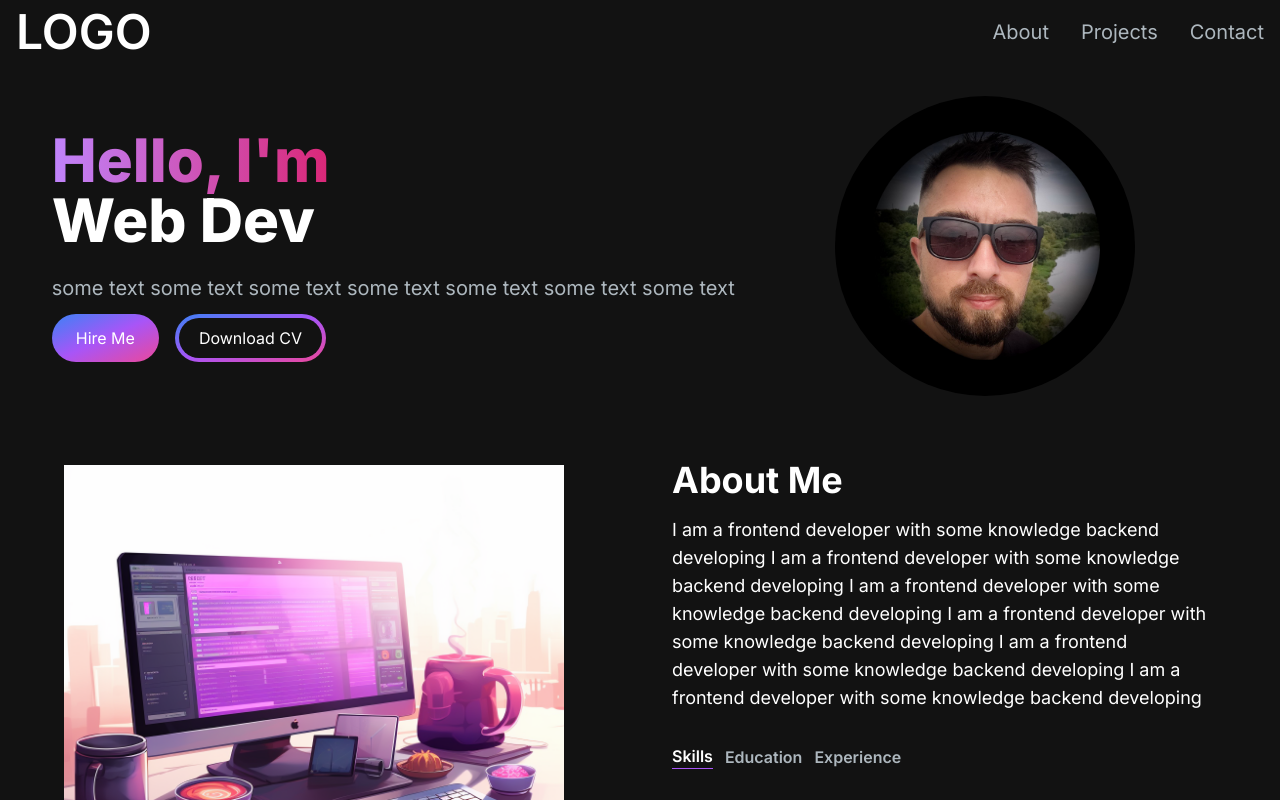
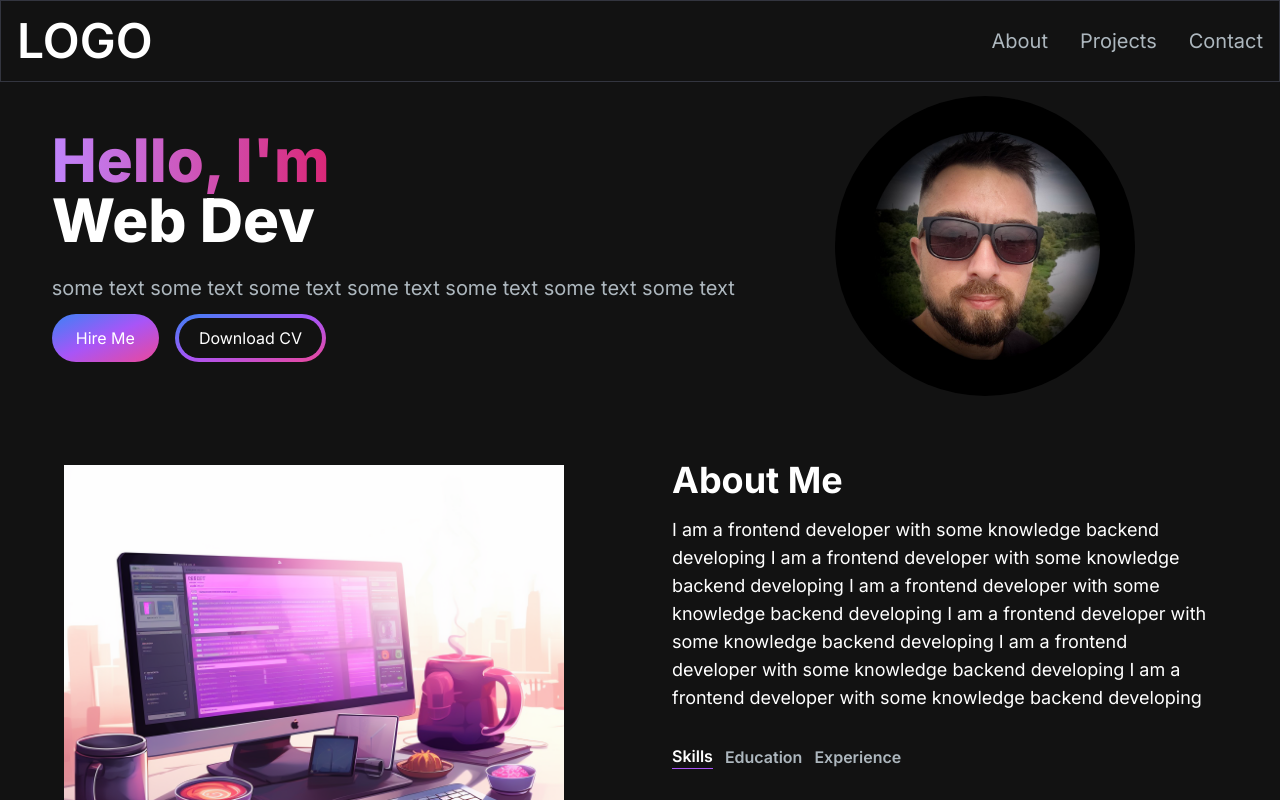
Before and after one commit to AndreySavchenkov/portfolio-web, a Next.js app: page / in a window 1280 px wide. Shown: the top 800 px of the page. Built offline with nearby package versions, Linux system fonts and the light colour scheme.

Commit message:
fix: fix navbar styles

```diff
--- a/app/components/Navbar.tsx
+++ b/app/components/Navbar.tsx
@@ -25,8 +25,8 @@ function Navbar() {
   const [navbarOpen, setNavbarOpen] = useState(false);
 
   return (
-    <nav className="fixed top-0 left-0 right-0 z-20 bg-[#121212] bg-opacity-100">
-      <div className="flex flex-wrap items-center justify-between mx-auto px-4 py-2">
+    <nav className="fixed top-0 left-0 border border-[#33353F] right-0 z-20 bg-[#121212] bg-opacity-100">
+      <div className="flex flex-wrap lg:py-4 items-center justify-between mx-auto px-4 py-2">
         <Link
           className="text-2xl md:text-5xl text-white font-semibold"
           href={"/"}
```
